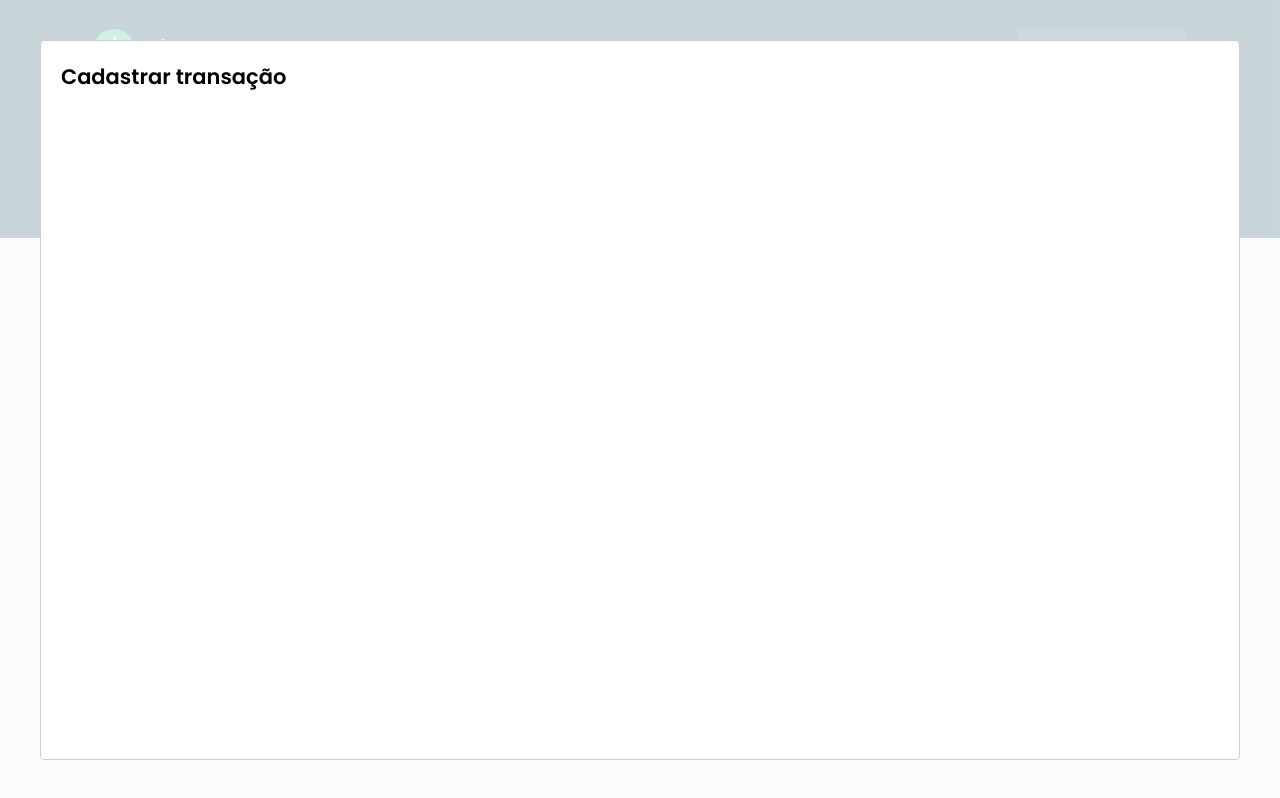
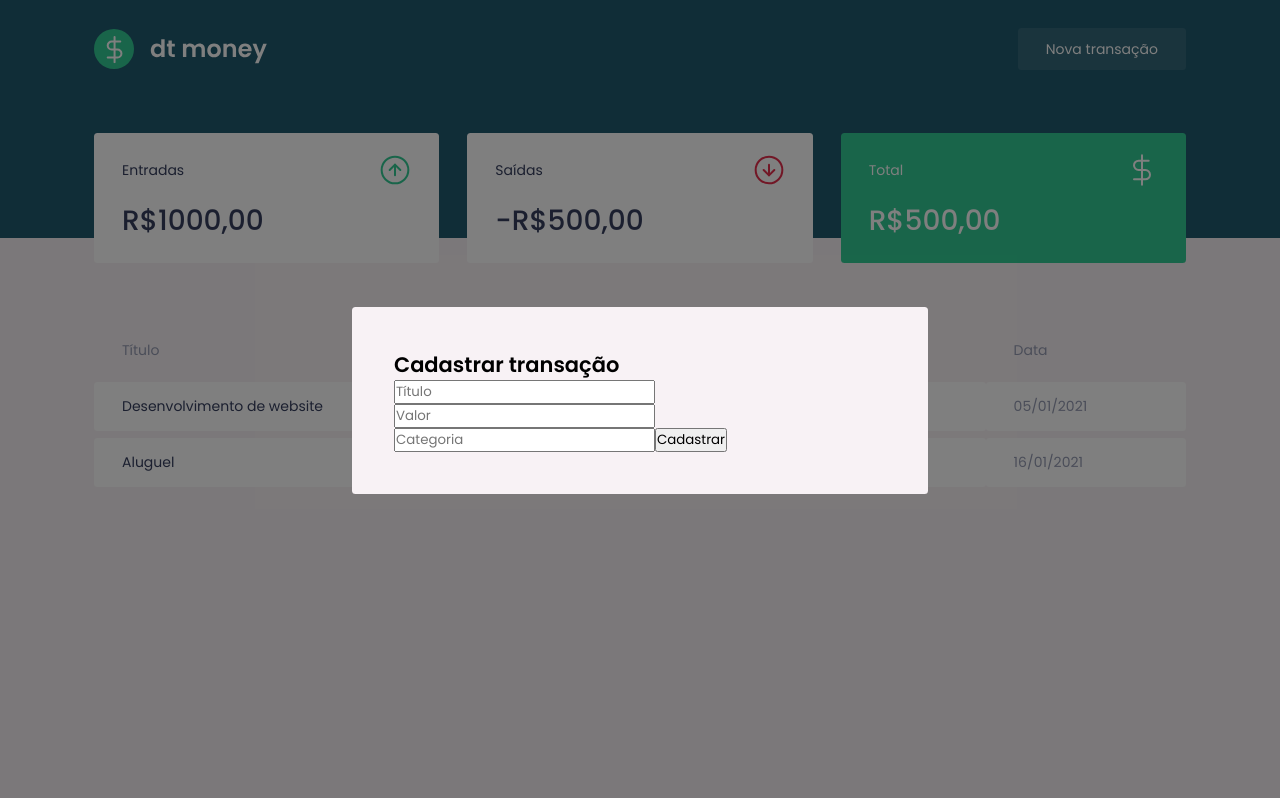
Before and after one commit to emffor/rjs-handsfinances, a React (Create React App) app: page / in a window 1280 px wide. Both pictures are taken after a click on the button "Nova transação". Built offline with nearby package versions, Linux system fonts and the light colour scheme; no server answers; what miragejs would draw is missing.

Commit message:
fix: configuring modal form structure
Configurando a estrutura do modal.

```diff
--- a/src/components/NewTransationModal/index.tsx
+++ b/src/components/NewTransationModal/index.tsx
@@ -17,8 +17,29 @@
     <Modal
         isOpen={isOpen}
         onRequestClose={onRequestClose}
+        overlayClassName='react-modal-overley' //substituir o estilo all
+        className='react-modal-content'
     >
-        <h2>Cadastrar transação</h2>
+        <Container>
+            <h2>Cadastrar transação</h2>
+
+            <input
+                placeholder="Título"
+            />
+
+            <input
+                type="number"
+                placeholder="Valor"
+            />
+
+            <input
+                placeholder="Categoria"
+            />
+
+            <button type='submit'>
+                Cadastrar
+            </button>
+        </Container>
     </Modal>
   );
 }
--- a/src/components/NewTransationModal/styles.ts
+++ b/src/components/NewTransationModal/styles.ts
@@ -1,5 +1,5 @@
 import styled from 'styled-components';
 
-export const Container = styled.div`
+export const Container = styled.form`
 
 `;
--- a/src/styles/global.ts
+++ b/src/styles/global.ts
@@ -56,4 +56,28 @@
         opacity: 0.6;
         cursor: not-allowed;
     }
+
+    //estilizar globalmente as classes do Modal.
+    .react-modal-overley {
+       background: rgba(0, 0, 0, 0.5);
+
+       position: fixed;
+       top: 0;
+       bottom: 0;
+       right: 0;
+       left: 0;
+
+       display: flex;
+       align-items: center;
+       justify-content: center;
+    }
+
+    .react-modal-content {
+        width: 100%;
+        max-width: 576px;
+        background: var(--background);
+        padding: 3rem;
+        position: relative;
+        border-radius: 0.25rem;
+    }
 `;
```
